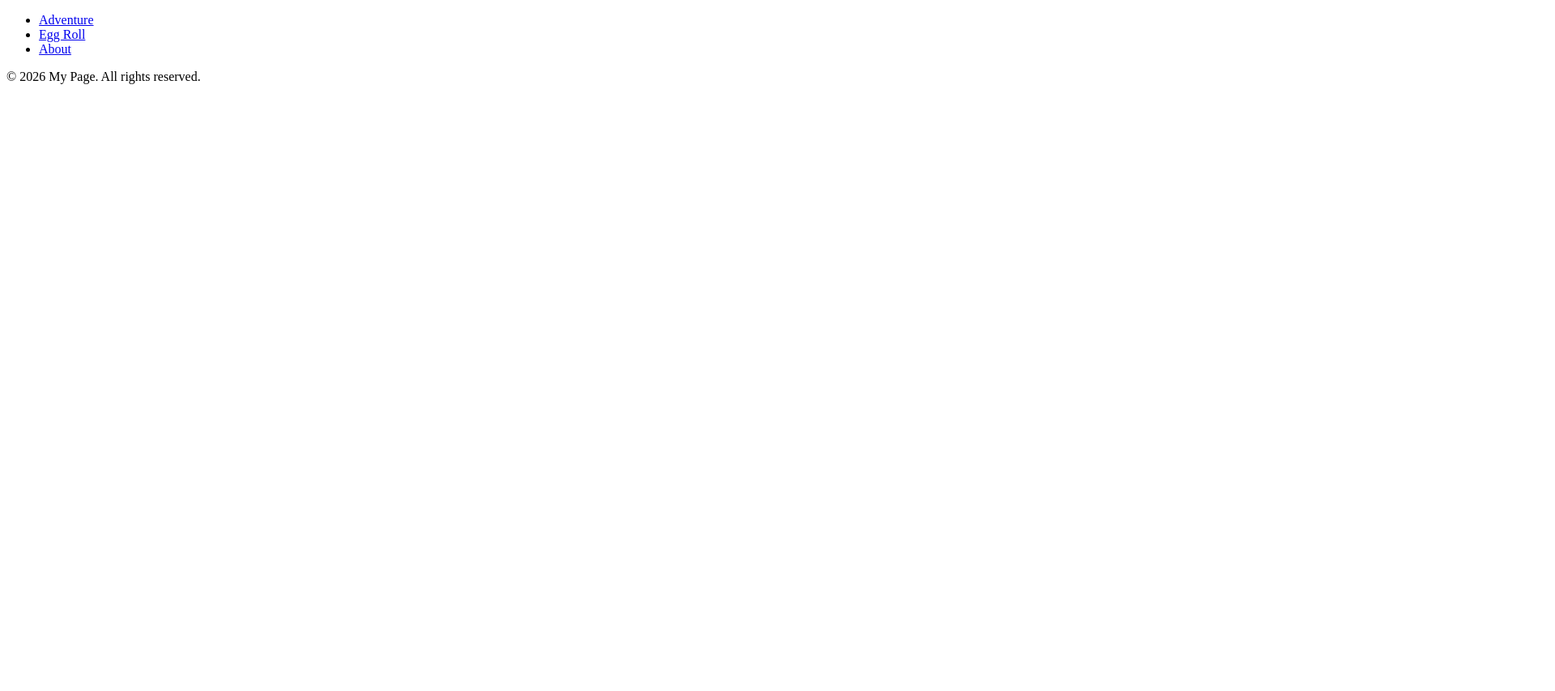
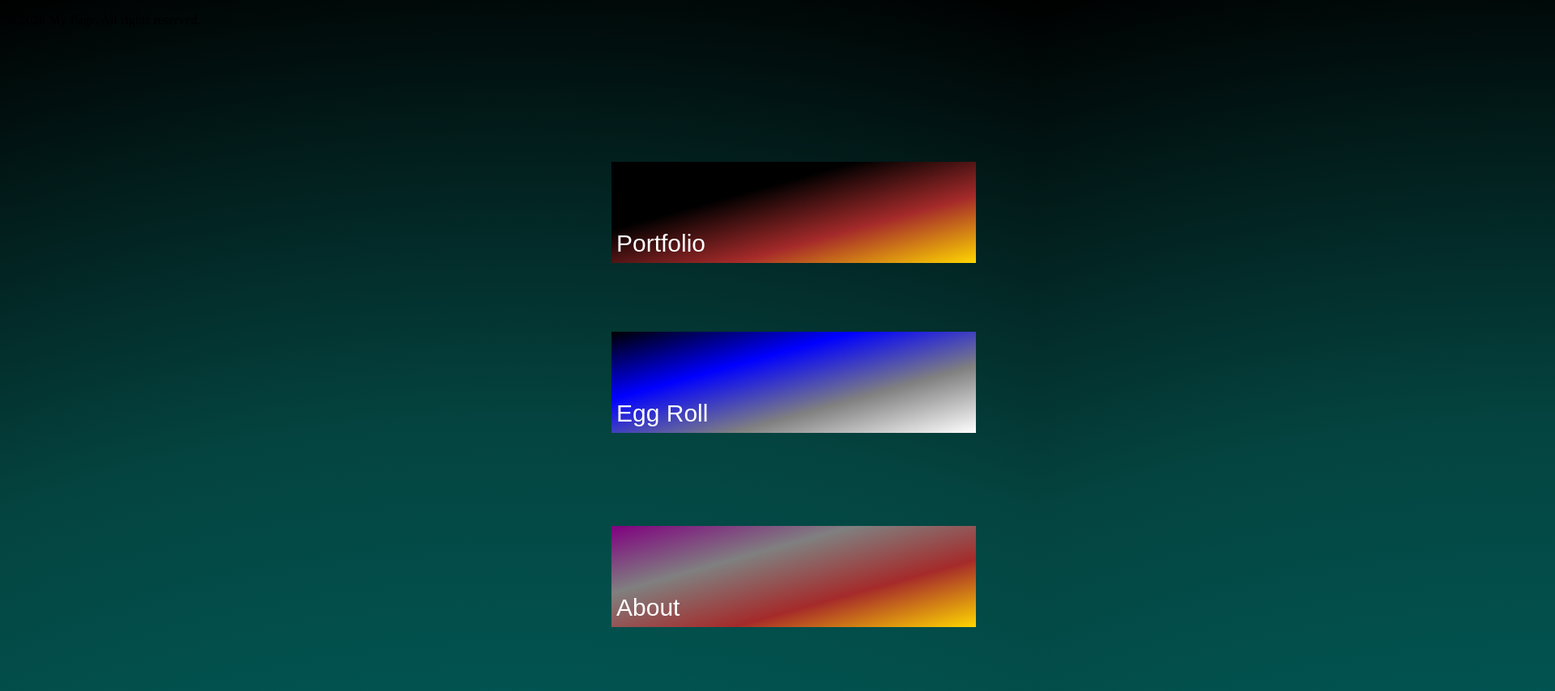
Before and after one commit to dwhilton/hilton-site-build, a plain HTML site: page Website/home.html in a window 1280 px wide. Shown: the top 854 px of the page at 81% size, 1920 px wide, since content can reach past the window. Before the commit the page ends 800 px from the top, so only its background shows below. Drawn offline with Linux system fonts and the light colour scheme.

Commit message:
made changes to several pages and worked on the css

```diff
--- /dev/null
+++ b/Website/css/style.css
@@ -0,0 +1,141 @@
+.index-page {
+    height: 4680px;
+    width: 2160px;
+    background-image: radial-gradient(circle,rgb(255, 251, 21),
+     rgb(255, 182, 39),
+     rgb(248, 159, 0),
+     rgb(0, 74, 117),
+     black);
+
+
+
+    h1{
+    font-family: 'Dubai', sans-serif;
+    letter-spacing: 35px;
+    font-size: 300px;
+    color: white;
+    text-shadow: 50px 50px 90px rgba(22, 15, 15, 0.781);
+    left: 0;
+    line-height: 100px;
+    margin-top: -100px;
+    position: absolute;
+    text-align: center;
+    top: 50%;
+    width:100%;
+
+    }
+    nav{
+    font-family: 'Dubai', sans-serif;
+    font-size: 30px;
+    color: white;
+
+    left: 0;
+    line-height: 450px;
+    margin-top: -100px;
+    position: absolute;
+    text-align: center;
+    top: 50%;
+    width:100%;
+     a{
+        text-decoration: none;
+        color: white;
+    }
+    }
+    footer{
+        text-align: bottom;
+    }
+}
+
+.home-page{
+    height: 4680px;
+    width: 2160px;
+    background-image: radial-gradient(circle,rgb(166, 166, 166),
+     rgb(0, 110, 99),
+     rgb(0, 96, 94),
+     rgb(4, 68, 64),
+     black);
+
+     nav{
+        .portfolio-button{
+            background-image: linear-gradient(to bottom right,
+            black,
+            black,
+            brown,
+            gold);
+            font-family: 'Dubai', sans-serif;
+            font-size: 30px;
+            border:none;
+
+            height:125px;
+            width: 450px;
+            right: 75px;
+            line-height: 200px;
+            margin-top: -200px;
+            position: absolute;
+            text-align: auto;
+            top: 50%;
+
+            a{
+                text-decoration: none;
+                text-align:center;
+                display: table-cell;
+                vertical-align: middle;
+                color: white;
+            }
+        }
+        .egg-roll-button{
+            background-image: linear-gradient(to bottom right,
+            black,
+            blue,
+            grey,
+            white);
+            font-family: 'Dubai', sans-serif;
+            font-size: 30px;
+            border:none;
+
+            height:125px;
+            width: 450px;
+            right: 75px;
+            line-height: 200px;
+            margin-top: 10px;
+            position: absolute;
+            text-align: auto;
+            top: 50%;
+
+             a{
+                text-decoration: none;
+                text-align:center;
+                display: table-cell;
+                vertical-align: middle;
+                color: white;
+            }
+        }
+        .about-button{
+            background-image: linear-gradient(to bottom right,
+            purple,
+            grey,
+            brown,
+            gold);
+            font-family: 'Dubai', sans-serif;
+            font-size: 30px;
+            border:none;
+
+            height:125px;
+            width: 450px;
+            right: 75px;
+            line-height: 200px;
+            margin-top: 250px;
+            position: absolute;
+            text-align: auto;
+            top: 50%;
+
+             a{
+                text-decoration: none;
+                text-align:center;
+                display: table-cell;
+                vertical-align: middle;
+                color: white;
+            }
+        }
+    }
+}
--- a/Website/home.html
+++ b/Website/home.html
@@ -4,13 +4,14 @@
         <meta charset="UTF-8">
         <meta name="viewport" content="width=device-width, initial-scale=1.0">
         <title>Hilton-Fullstack Adventure</title>
+        <link rel="stylesheet" href="css/style.css">
     </head>
-    <body>
+    <body class="home-page">
         <nav>
         <ul>
-          <li><a href="adventure.html">Adventure</a></li>
-          <li><a href="egg-roll.html">Egg Roll</a></li>
-          <li><a href="about.html">About</a></li>
+          <button class="portfolio-button"><a href="portfolio.html">Portfolio</a></button>
+          <button class="egg-roll-button"><a href="egg-roll.html">Egg Roll</a></button>
+          <button class="about-button"><a href="about.html">About</a></button>
         </ul>
       </nav>
       <main>
```
Also changed, not shown: Website/about.html (+3 -2 lines), Website/egg-roll.html (+3 -2 lines), Website/index.html (+6 -5 lines), Website/portfolio.html (renamed from Website/adventure.html, +3 -2 lines), Website/css/styles.css (deleted), 1 other file.
